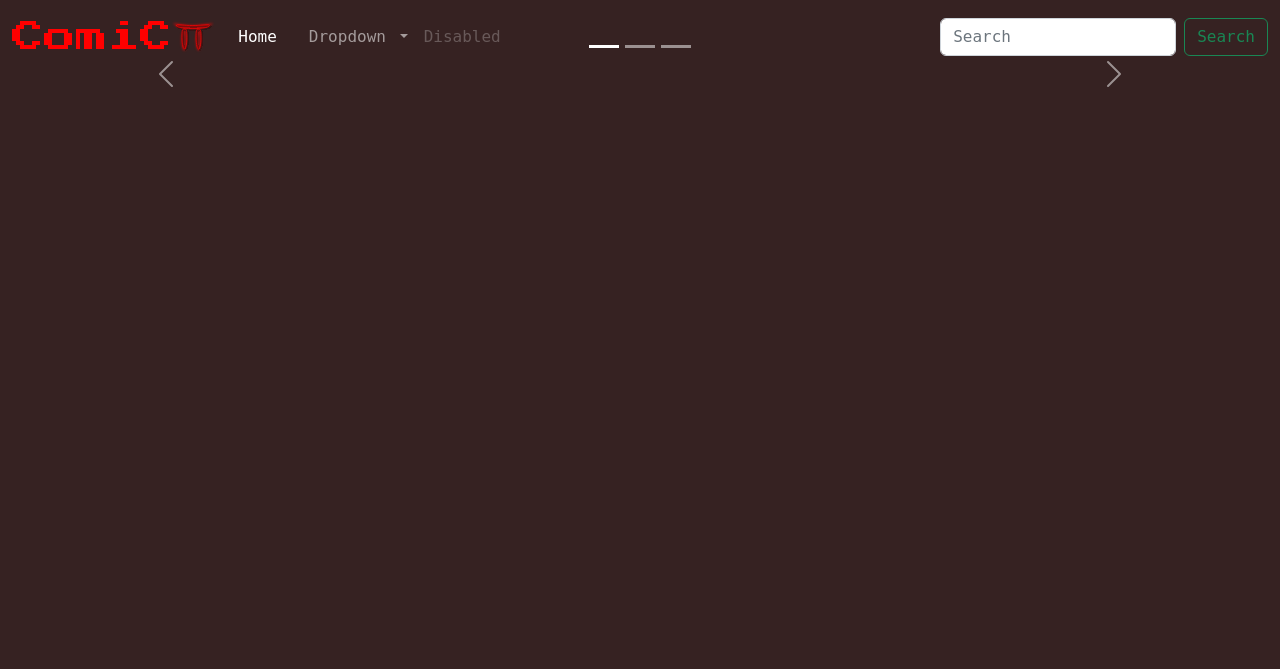
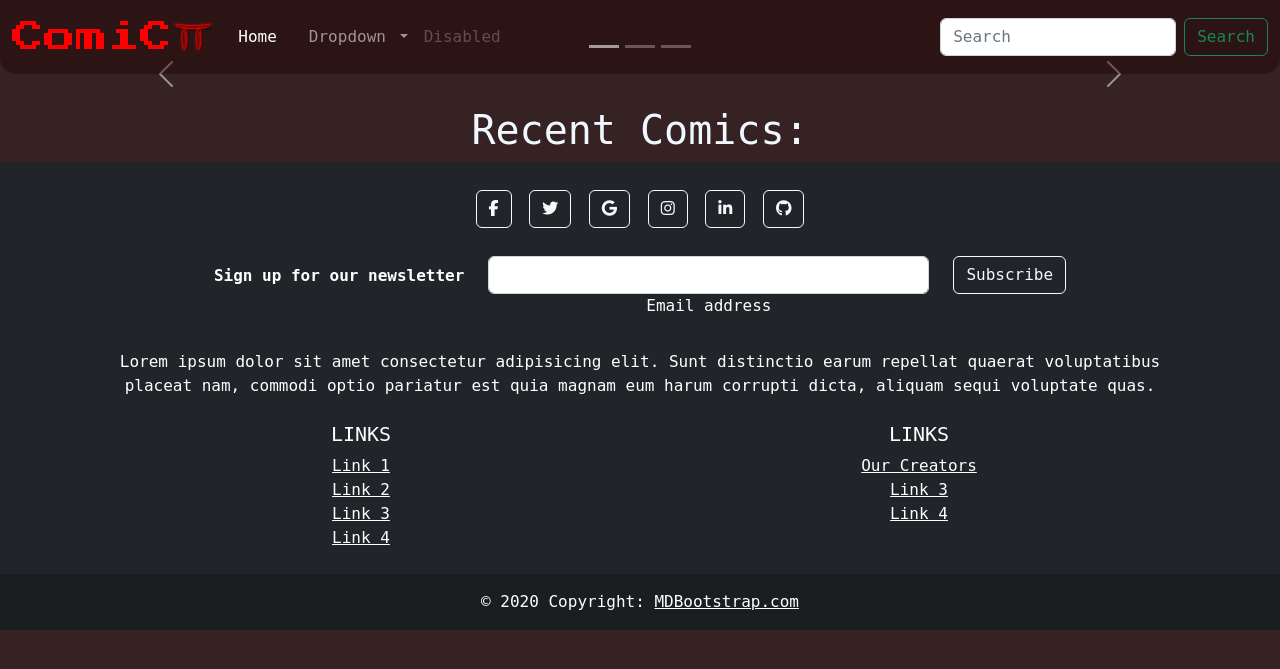
Before and after one commit to Vignaraj-pai/ComicPi, a Django app: page /home/ in a window 1280 px wide. Shown: the top 669 px of the page. Run offline with Django 4.2, Linux system fonts and the light colour scheme; data that the repository does not hold is empty; some libraries are stand-ins or nearby versions.

Commit message:
Added a footer and comic grid

```diff
--- a/gamepi/home/static/styles.css
+++ b/gamepi/home/static/styles.css
@@ -25,3 +25,50 @@
     background-color: #362222;
     font-family: monospace;
   }
+
+.navbar-dark {
+  background-color: rgba(34, 1, 1, 0.4);
+  border-radius: 0 0 1rem 1rem ;
+}
+
+.carousel-caption{
+  background-color: rgba(66, 63, 62, 0.6);
+  border-radius: 2rem;
+}
+
+/* .img-wrapper {
+  position: relative;
+  overflow: hidden;
+}
+
+.img-wrapper > img {
+  display: block;
+  object-fit: cover;
+  object-position: center;
+}
+
+.img-wrapper > .content {
+  position: absolute;
+  inset: 0;
+  background: rgba(230, 230, 230, 0.4);
+  display: flex;
+  justify-content: center;
+  align-items: center;
+} */
+
+/* .img-wrapper > img ,
+.img-wrapper > .content {
+  transition: 200ms ease-in-out;
+}
+
+.img-wrapper:hover > .content.zoom {
+  transform: scale(1.1);
+}
+
+.img-wrapper:hover > .content.fade {
+  opacity: 1;
+}
+
+.img-wrapper > .content.fade {
+  opacity: 0;
+} */
--- a/gamepi/home/templates/home/index.html
+++ b/gamepi/home/templates/home/index.html
@@ -5,13 +5,16 @@
     <meta charset="utf-8">
     <meta name="viewport" content="width=device-width, initial-scale=1">
     <title>Game &pi;</title>
+    <script src="https://kit.fontawesome.com/b9e056bab1.js" crossorigin="anonymous"></script>
     <link href="https://cdn.jsdelivr.net/npm/bootstrap@5.2.2/dist/css/bootstrap.min.css" rel="stylesheet" integrity="sha384-Zenh87qX5JnK2Jl0vWa8Ck2rdkQ2Bzep5IDxbcnCeuOxjzrPF/et3URy9Bv1WTRi" crossorigin="anonymous">
   </head>
   <link rel="stylesheet" href="{% static 'styles.css' %}">
   <link rel="stylesheet" href="https://fonts.googleapis.com/css?family=Press Start 2P">
   <body>
+    <!-- Navigation bar -->
     <nav class="navbar navbar-expand-lg navbar-dark sticky-top">
         <div class="container-fluid">
+          <!-- Navbar Brand -->
           <a class="navbar-brand gamefont" href="#">
             ComiC<img src="{% static 'gamelogo2.svg' %}" alt="Logo" class="d-inline-block align-text-top img-fluid" style="max-height: 2rem;">
           </a>
@@ -49,7 +52,8 @@
         </div>
       </nav>
 
-    <div class="container-lg w-60">
+  <!-- carousel -->
+  <div class="container-md w-60" style="margin-bottom: 2rem;">
     <div id="carouselExampleCaptions" class="carousel slide" data-bs-ride="false">
       <div class="carousel-indicators">
         <button type="button" data-bs-target="#carouselExampleCaptions" data-bs-slide-to="0" class="active" aria-current="true" aria-label="Slide 1"></button>
@@ -57,29 +61,15 @@
         <button type="button" data-bs-target="#carouselExampleCaptions" data-bs-slide-to="2" aria-label="Slide 3"></button>
       </div>
       <div class="carousel-inner">
-          {% for title, desc, img in mylist %}
-          <div class="carousel-item active">
-            <img src="{{img}}" class="d-block w-100" alt="...">
-            <div class="carousel-caption d-md-block bg-black">
+        {% for title, desc, img in eventlist %}
+        <div class="carousel-item active" data-bs-interval="10">
+          <img src="{{img}}" class="d-block w-100"  alt="...">
+          <div class="carousel-caption d-md-block">
             <h5> {{title}} </h5>
             <p>{{desc}}</p>
           </div>
         </div>
         {% endfor %}
-          <!-- <div class="carousel-item">
-            <img src="../../static/placeholder.jpg" class="d-block w-100" alt="...">
-            <div class="carousel-caption d-none d-md-block">
-              <h5>Second slide label</h5>
-              <p>Some representative placeholder content for the second slide.</p>
-            </div>
-          </div>
-          <div class="carousel-item">
-            <img src="../../static/placeholder.jpg" class="d-block w-100" alt="...">
-            <div class="carousel-caption d-none d-md-block">
-              <h5>Third slide label</h5>
-              <p>Some representative placeholder content for the third slide.</p>
-            </div>
-          </div> -->
       </div>
       <button class="carousel-control-prev" type="button" data-bs-target="#carouselExampleCaptions" data-bs-slide="prev">
         <span class="carousel-control-prev-icon" aria-hidden="true"></span>
@@ -91,6 +81,167 @@
       </button>
     </div>
   </div>
+
+  <div class="container comic-grid text-center">
+    <div class="row">
+      <h1 style="color:aliceblue;">Recent Comics: </h1>
+    </div>
+    <div class="row justify-content-center">
+      {% for title, issue, img in comiclist %}
+      <div class="col-sm-3">
+          <img class="zoom img-thumbnail rounded float-start" src="{{img}}" alt="comic" style="max-width: 8rem;">
+      </div>
+      {% endfor %}
+    </div>
+  </div>
+
+
+  <!-- Footer -->
+<footer class="bg-dark text-center text-white">
+  <!-- Grid container -->
+  <div class="container p-4">
+    <!-- Section: Social media -->
+    <section class="mb-4">
+      <!-- Facebook -->
+      <a class="btn btn-outline-light btn-floating m-1" href="#!" role="button"
+        ><i class="fab fa-facebook-f"></i
+      ></a>
+
+      <!-- Twitter -->
+      <a class="btn btn-outline-light btn-floating m-1" href="#!" role="button"
+        ><i class="fab fa-twitter"></i
+      ></a>
+
+      <!-- Google -->
+      <a class="btn btn-outline-light btn-floating m-1" href="#!" role="button"
+        ><i class="fab fa-google"></i
+      ></a>
+
+      <!-- Instagram -->
+      <a class="btn btn-outline-light btn-floating m-1" href="#!" role="button"
+        ><i class="fab fa-instagram"></i
+      ></a>
+
+      <!-- Linkedin -->
+      <a class="btn btn-outline-light btn-floating m-1" href="#!" role="button"
+        ><i class="fab fa-linkedin-in"></i
+      ></a>
+
+      <!-- Github -->
+      <a class="btn btn-outline-light btn-floating m-1" href="#!" role="button"
+        ><i class="fab fa-github"></i
+      ></a>
+    </section>
+    <!-- Section: Social media -->
+
+    <!-- Section: Form -->
+    <section class="">
+      <form action="">
+        <!--Grid row-->
+        <div class="row d-flex justify-content-center">
+          <!--Grid column-->
+          <div class="col-auto">
+            <p class="pt-2">
+              <strong>Sign up for our newsletter</strong>
+            </p>
+          </div>
+          <!--Grid column-->
+
+          <!--Grid column-->
+          <div class="col-md-5 col-12">
+            <!-- Email input -->
+            <div class="form-outline form-white mb-4">
+              <input type="email" id="form5Example2" class="form-control" />
+              <label class="form-label" for="form5Example2">Email address</label>
+            </div>
+          </div>
+          <!--Grid column-->
+
+          <!--Grid column-->
+          <div class="col-auto">
+            <!-- Submit button -->
+            <button type="submit" class="btn btn-outline-light mb-4">
+              Subscribe
+            </button>
+          </div>
+          <!--Grid column-->
+        </div>
+        <!--Grid row-->
+      </form>
+    </section>
+    <!-- Section: Form -->
+
+    <!-- Section: Text -->
+    <section class="mb-4">
+      <p>
+        Lorem ipsum dolor sit amet consectetur adipisicing elit. Sunt distinctio earum
+        repellat quaerat voluptatibus placeat nam, commodi optio pariatur est quia magnam
+        eum harum corrupti dicta, aliquam sequi voluptate quas.
+      </p>
+    </section>
+    <!-- Section: Text -->
+
+    <!-- Section: Links -->
+    <section class="">
+      <!--Grid row-->
+      <div class="row">
+        <!--Grid column-->
+        <div class="col-lg-6 col-md-6 mb-4 mb-md-0">
+          <h5 class="text-uppercase">Links</h5>
+
+          <ul class="list-unstyled mb-0">
+            <li>
+              <a href="#!" class="text-white">Link 1</a>
+            </li>
+            <li>
+              <a href="#!" class="text-white">Link 2</a>
+            </li>
+            <li>
+              <a href="#!" class="text-white">Link 3</a>
+            </li>
+            <li>
+              <a href="#!" class="text-white">Link 4</a>
+            </li>
+          </ul>
+        </div>
+        <!--Grid column-->
+        <!--Grid column-->
+        <div class="col-lg-6 col-md-6 mb-4 mb-md-0">
+          <h5 class="text-uppercase">Links</h5>
+
+          <ul class="list-unstyled mb-0">
+            <li>
+              <a href="#!" class="text-white">Our Creators</a>
+            </li>
+            <li>
+              <a href="#!" class="text-white"></a>
+            </li>
+            <li>
+              <a href="#!" class="text-white">Link 3</a>
+            </li>
+            <li>
+              <a href="#!" class="text-white">Link 4</a>
+            </li>
+          </ul>
+        </div>
+        <!--Grid column-->
+      </div>
+      <!--Grid row-->
+    </section>
+    <!-- Section: Links -->
+  </div>
+  <!-- Grid container -->
+
+  <!-- Copyright -->
+  <div class="text-center p-3" style="background-color: rgba(0, 0, 0, 0.2);">
+    © 2020 Copyright:
+    <a class="text-white" href="https://mdbootstrap.com/">MDBootstrap.com</a>
+  </div>
+  <!-- Copyright -->
+</footer>
+<!-- Footer -->
+
+<!-- End of .container -->
     <script src="https://cdn.jsdelivr.net/npm/bootstrap@5.2.2/dist/js/bootstrap.bundle.min.js" integrity="sha384-OERcA2EqjJCMA+/3y+gxIOqMEjwtxJY7qPCqsdltbNJuaOe923+mo//f6V8Qbsw3" crossorigin="anonymous"></script>
   </body>
 </html>
--- a/gamepi/home/views.py
+++ b/gamepi/home/views.py
@@ -10,23 +10,39 @@
     ts = str(time)
     url_hash = md5((ts+priv_key+pub_key).encode()).hexdigest()
     n = 3
-    url = f"https://gateway.marvel.com:443/v1/public/events?orderBy=-startDate&limit=3&ts={ts}&apikey=872b0839cb76a040e58d12840a5cc260&hash={url_hash}"
-
-    current_events = requests.get(url).json()
-
+    events_url = f"https://gateway.marvel.com:443/v1/public/events?orderBy=-startDate&limit=3&ts={ts}&apikey=872b0839cb76a040e58d12840a5cc260&hash={url_hash}"
+    comics_url = f"https://gateway.marvel.com:443/v1/public/comics?orderBy=focDate&limit=16&ts={ts}&apikey=872b0839cb76a040e58d12840a5cc260&hash={url_hash}"
+    current_events = requests.get(events_url).json()
+    all_comics = requests.get(comics_url).json()
+    comic_list = all_comics["data"]["results"]
     event_list = current_events["data"]["results"]
 
-    title = []
-    desc = []
-    img = []
+    event_title = []
+    event_desc = []
+    event_img = []
 
     for i in range(len(event_list)) :
         f = event_list[i]
-        title.append(f['title'])
-        desc.append(f['description'])
-        img.append(f['thumbnail']['path'] + '.' + f['thumbnail']['extension'])
+        event_title.append(f['title'])
+        event_desc.append(f['description'])
+        event_img.append(f['thumbnail']['path'] + '.' + f['thumbnail']['extension'])
 
-    mylist = zip(title, desc, img)
-    context = {'mylist':mylist}
+    comic_title = []
+    comic_issue = []
+    comic_img = []
+
+    for i in range(len(comic_list)) :
+        f = comic_list[i]
+        comic_title.append(f['title'])
+        comic_issue.append(f['issueNumber'])
+        comic_img.append(f['thumbnail']['path'] + '.' + f['thumbnail']['extension'])
+
+
+    events = zip(event_title, event_desc, event_img)
+    comics = zip(comic_title, comic_issue, comic_img)
+
+    context = {'eventlist':events,
+                'comiclist':comics
+            }
 
     return render(request, "home/index.html", context)
```
Also changed, not shown: gamepi/home/static/script.js (added). Lines whose indentation alone changed are shown as unchanged.
